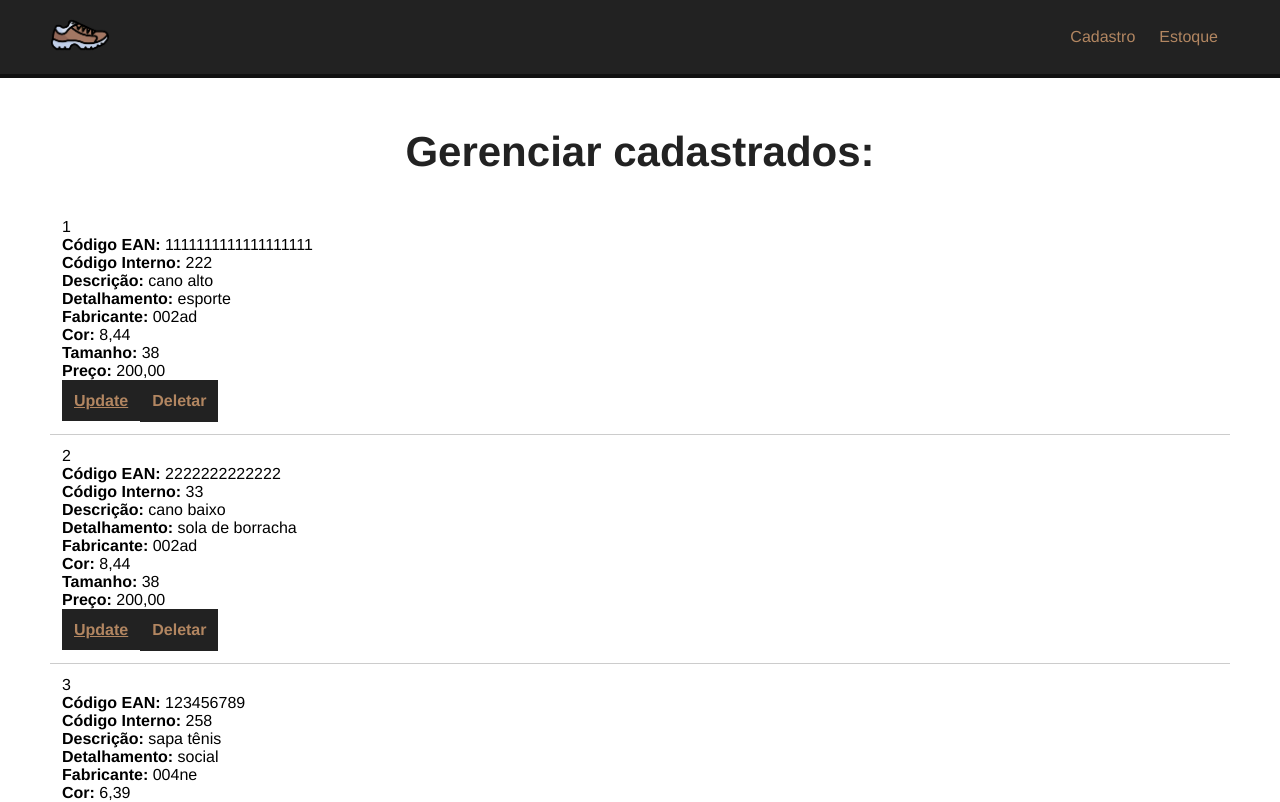
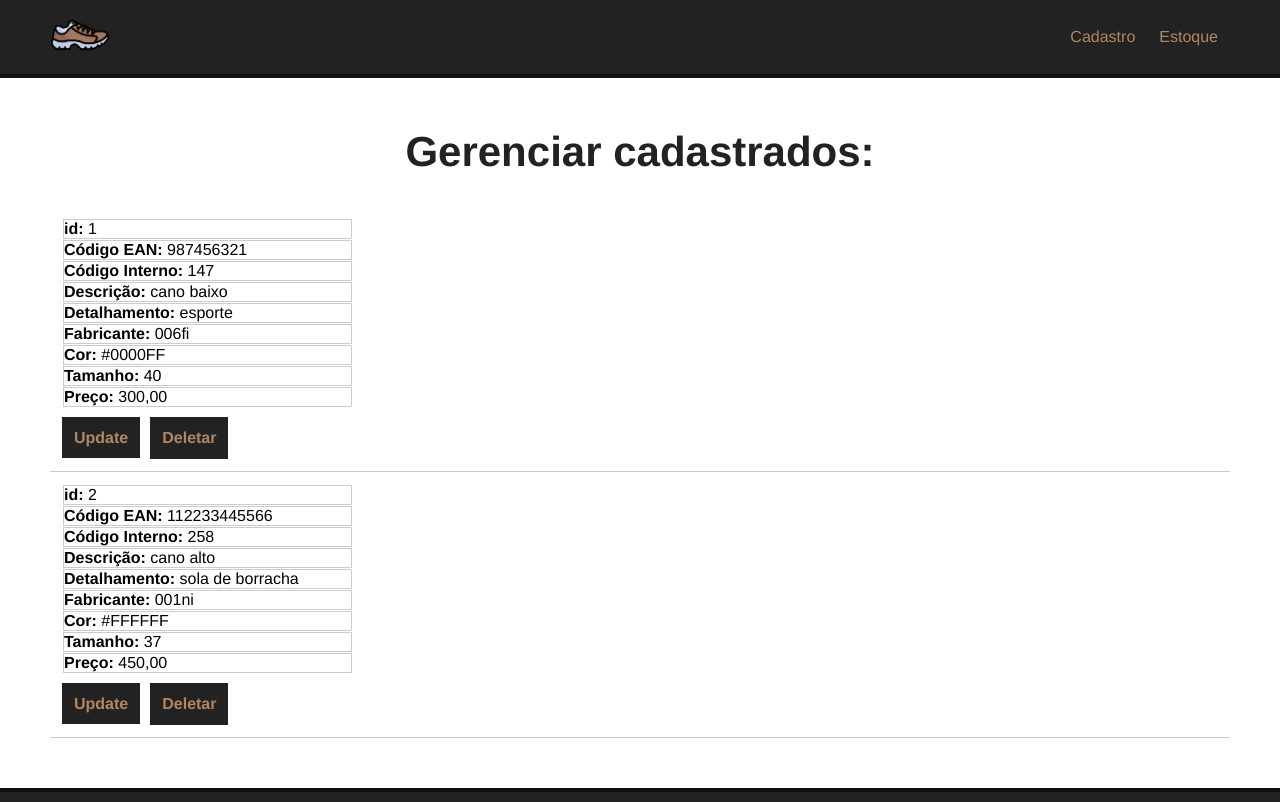
Before and after one commit to dimascapelari/tenis-vue-dimas, a Vue app: page /pedidos in a window 1280 px wide. Shown: the top 802 px of the page. Built offline with nearby package versions, Linux system fonts and the light colour scheme; data requests are answered from the project's data file.

Commit message:
atualizações

```diff
--- a/db/db.json
+++ b/db/db.json
@@ -4,49 +4,94 @@
       {
         "id": 1,
         "tipo": "Branco",
-        "codcor": "8,44"
+        "codcor": "#FFFFFF"
       },
       {
         "id": 2,
         "tipo": "Laranja",
-        "codcor": "4,19"
+        "codcor": "#FF4500"
       },
       {
         "id": 3,
         "tipo": "Amarelo",
-        "codcor": "5,17"
+        "codcor": "#FFFF00"
       },
       {
         "id": 4,
         "tipo": "Azul",
-        "codcor": "6,39"
+        "codcor": "#0000FF"
       },
       {
         "id": 5,
         "tipo": "Vermelho",
-        "codcor": "4,14"
+        "codcor": "#FF0000"
+      },
+      {
+        "id": 6,
+        "tipo": "Cinza",
+        "codcor": "#808080"
       }
     ],
     "tamanhos": [
       {
         "id": 1,
+        "tipo": "30"
+      },
+      {
+        "id": 2,
+        "tipo": "31"
+      },
+      {
+        "id": 3,
+        "tipo": "32"
+      },
+      {
+        "id": 4,
+        "tipo": "33"
+      },
+      {
+        "id": 5,
+        "tipo": "34"
+      },
+      {
+        "id": 6,
+        "tipo": "35"
+      },
+      {
+        "id": 7,
+        "tipo": "36"
+      },
+      {
+        "id": 8,
         "tipo": "37"
       },
       {
-        "id": 2,
+        "id": 9,
         "tipo": "38"
       },
       {
-        "id": 3,
+        "id": 10,
         "tipo": "39"
       },
       {
-        "id": 4,
+        "id": 11,
         "tipo": "40"
       },
       {
-        "id": 5,
+        "id": 12,
         "tipo": "41"
+      },
+      {
+        "id": 13,
+        "tipo": "42"
+      },
+      {
+        "id": 14,
+        "tipo": "43"
+      },
+      {
+        "id": 15,
+        "tipo": "44"
       }
     ],
     "fabricantes": [
@@ -69,42 +114,61 @@
         "id": 4,
         "tipo": "New Balance",
         "codmarc": "004ne"
+      },
+      {
+        "id": 5,
+        "tipo": "All Star",
+        "codmarc": "005al"
+      },
+      {
+        "id": 6,
+        "tipo": "Fila",
+        "codmarc": "006fi"
+      },
+      {
+        "id": 7,
+        "tipo": "Asics",
+        "codmarc": "007as"
+      },
+      {
+        "id": 8,
+        "tipo": "Puma",
+        "codmarc": "008pu"
+      },
+      {
+        "id": 9,
+        "tipo": "Olympikus",
+        "codmarc": "009ol"
+      },
+      {
+        "id": 10,
+        "tipo": "Reebok",
+        "codmarc": "010re"
       }
     ]
   },
   "pedidos": [
     {
-      "ean": "1111111111111111111",
-      "descricao": "cano alto",
+      "ean": "987456321",
+      "descricao": "cano baixo",
       "detalhamento": "esporte",
-      "preco": "200,00",
-      "fabricante": "002ad",
-      "cor": "8,44",
-      "tamanho": "38",
-      "codigointerno": "222",
+      "preco": "300,00",
+      "fabricante": "006fi",
+      "cor": "#0000FF",
+      "tamanho": "40",
+      "codigointerno": "147",
       "id": 1
     },
     {
-      "ean": "2222222222222",
-      "descricao": "cano baixo",
+      "ean": "112233445566",
+      "descricao": "cano alto",
       "detalhamento": "sola de borracha",
-      "preco": "200,00",
-      "fabricante": "002ad",
-      "cor": "8,44",
-      "tamanho": "38",
-      "codigointerno": "33",
+      "preco": "450,00",
+      "fabricante": "001ni",
+      "cor": "#FFFFFF",
+      "tamanho": "37",
+      "codigointerno": "258",
       "id": 2
-    },
-    {
-      "ean": "123456789",
-      "descricao": "sapa tênis",
-      "detalhamento": "social",
-      "preco": "245,00",
-      "fabricante": "004ne",
-      "cor": "6,39",
-      "tamanho": "41",
-      "codigointerno": "258",
-      "id": 3
     }
   ]
 }
--- a/src/components/Dashboard.vue
+++ b/src/components/Dashboard.vue
@@ -4,19 +4,27 @@
 
     <div id="pedido-table-rows">
       <div class="pedido-table-row" v-for="pedido in pedidos" :key="pedido.id">
-        <div class="order-number">{{ pedido.id }}</div>
-        <div><strong>Código EAN:</strong> {{ pedido.ean }}</div>
-        <div><strong>Código Interno:</strong> {{ pedido.codigointerno }}</div>
-        <div><strong>Descrição:</strong> {{ pedido.descricao }}</div>
-        <div><strong>Detalhamento:</strong> {{ pedido.detalhamento }}</div>
-        <div><strong>Fabricante:</strong> {{ pedido.fabricante }}</div>
-        <div><strong>Cor:</strong> {{ pedido.cor }}</div>
-        <div><strong>Tamanho:</strong> {{ pedido.tamanho }}</div>
-        <div><strong>Preço:</strong> {{ pedido.preco }}</div>
+        <div class="order-number row"><strong>id:</strong> {{ pedido.id }}</div>
+        <div class="row"><strong>Código EAN:</strong> {{ pedido.ean }}</div>
+        <div class="row">
+          <strong>Código Interno:</strong> {{ pedido.codigointerno }}
+        </div>
+        <div class="row">
+          <strong>Descrição:</strong> {{ pedido.descricao }}
+        </div>
+        <div class="row">
+          <strong>Detalhamento:</strong> {{ pedido.detalhamento }}
+        </div>
+        <div class="row">
+          <strong>Fabricante:</strong> {{ pedido.fabricante }}
+        </div>
+        <div class="row"><strong>Cor:</strong> {{ pedido.cor }}</div>
+        <div class="row"><strong>Tamanho:</strong> {{ pedido.tamanho }}</div>
+        <div class="row"><strong>Preço:</strong> {{ pedido.preco }}</div>
 
-        <div>
+        <div class="container-btn">
           <router-link
-            class="delete-btn"
+            class="up-btn"
             :to="{ name: 'editar-pedido', params: { id: pedido.id } }"
             >Update</router-link
           >
@@ -117,17 +125,28 @@ export default {
 }
 #pedido-table-heading div,
 .pedido-table-row div {
-  width: 30%;
+  width: 25%;
 }
 #pedido-table-heading .order-id,
 .pedido-table-row .order-number {
-  width: 5%;
+  width: 25%;
 }
+
+.row {
+  border: 1px solid #ccc;
+  margin: 1px;
+}
+
 select {
   padding: 12px 6px;
   margin-right: 12px;
 }
-.delete-btn {
+
+.container-btn {
+  margin-top: 10px;
+}
+.delete-btn,
+.up-btn {
   background-color: #222;
   color: rgb(178, 134, 97);
   font-weight: bold;
@@ -138,9 +157,17 @@ select {
   cursor: pointer;
   transition: 0.5s;
 }
+.up-btn {
+  margin: 10px 10px 0 0;
+  text-decoration: none;
+}
 
 .delete-btn:hover {
   background-color: transparent;
   color: #222;
 }
+.up-btn:hover {
+  background-color: transparent;
+  color: #222;
+}
 </style>
```
Also changed, not shown: src/views/EditarPedidos.vue (+0 -9 lines).
